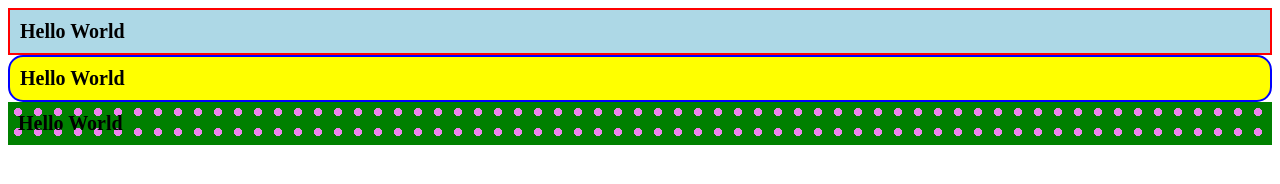
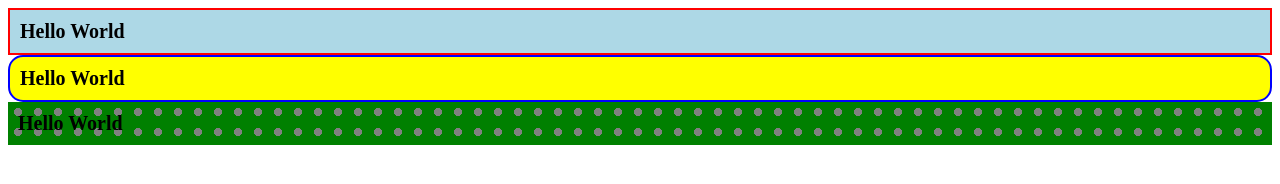
Before and after one commit to Kellyhuang1205/exercise12, a plain HTML site: page index.html in a window 1280 px wide. Drawn offline with Linux system fonts and the light colour scheme.

Commit message:
Update styles.css

```diff
--- a/styles.css
+++ b/styles.css
@@ -46,7 +46,7 @@
       font-size: 20px;
       font-weight: bold;
       color: black;
-      background-image: radial-gradient(circle, violet 30%, transparent 10%);
+      background-image: radial-gradient(circle, grey 30%, transparent 10%);
       background-size: 20px 20px;
     }
   </style>
```
